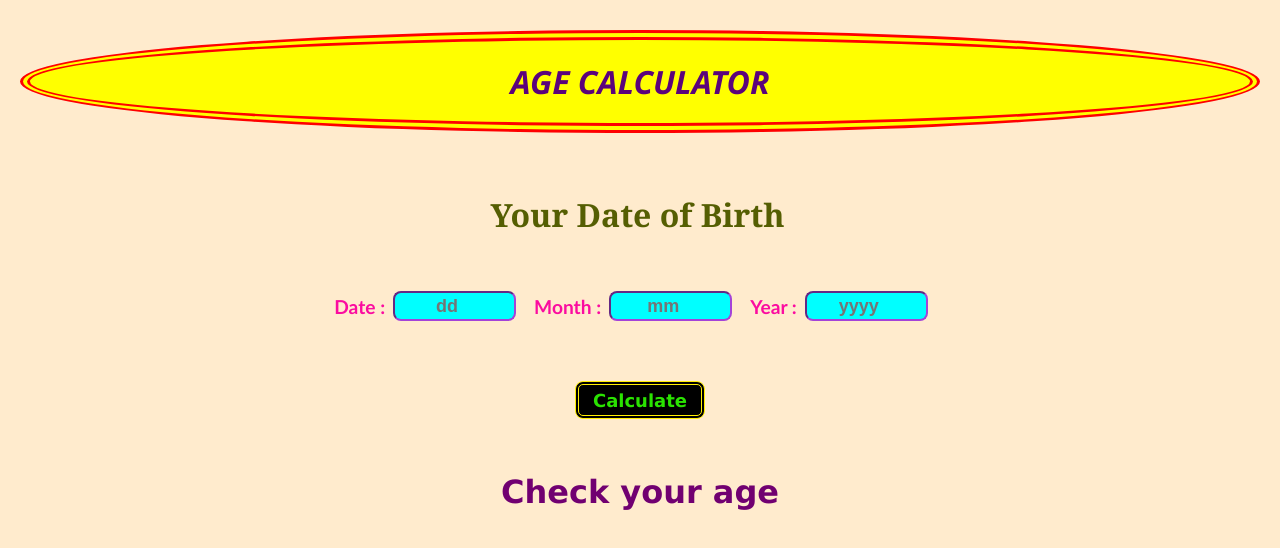
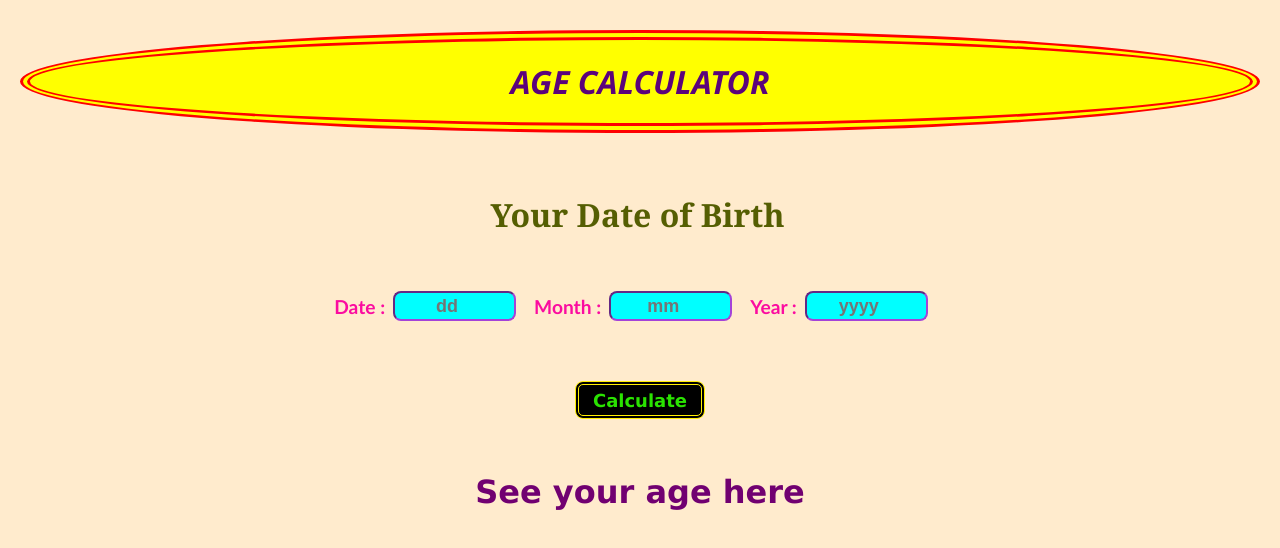
Before and after one commit to ani-mukherjee/AGE-CALCULATOR, a plain HTML site: page index.html in a window 1280 px wide. Drawn offline with Linux system fonts and the light colour scheme.

Commit message:
complete

```diff
--- a/index.html
+++ b/index.html
@@ -21,7 +21,7 @@
     <div>
         <input type="submit" id="submit" value="Calculate" onclick="age()">
     </div><br><br><br>
-    <p id="age">Check your age</p>
+    <p id="age">See your age here</p>
     <script src="script.js"></script>
 </body>
 </html>
```
